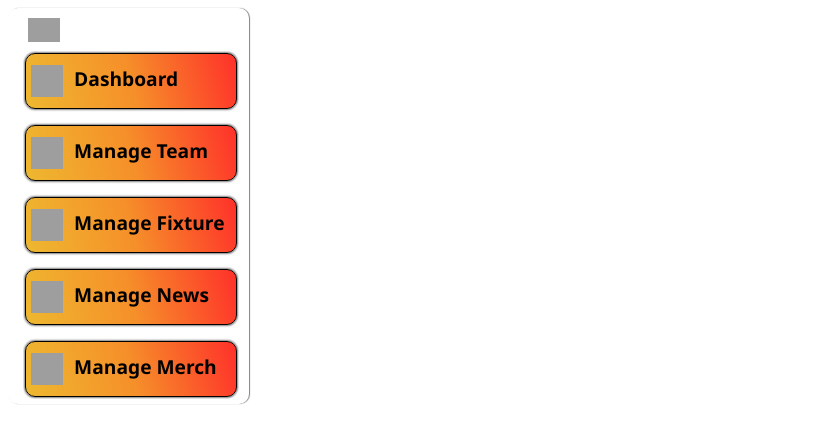
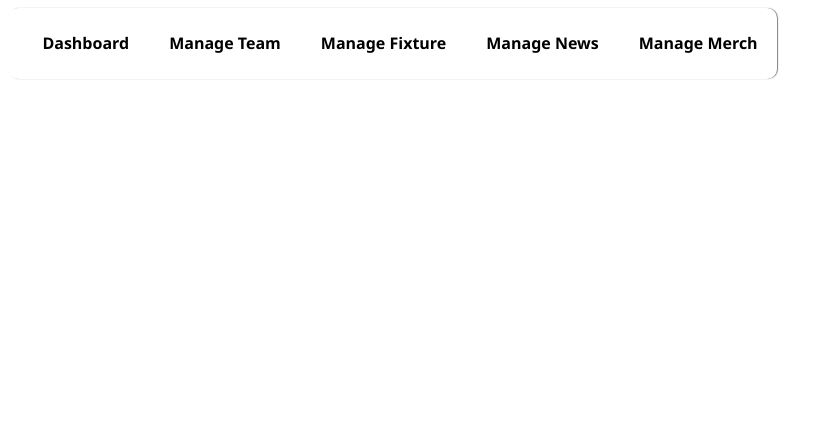
Before and after one commit to kidanekalM/Football-Club-Website, a PHP site: page /AdminMenu.html in a window 1280 px wide. Shown: the top 443 px of the page, without its empty margins (0-826 px from the left). Run offline with PHP 8.4, Linux system fonts and the light colour scheme; grey boxes are pictures that could not be loaded.

Commit message:
Updated admin menu

```diff
--- a/common/AdminMenu.css
+++ b/common/AdminMenu.css
@@ -73,12 +73,29 @@ ul.sidemenu a:hover{
     color: white;
     background-image: linear-gradient(90deg,#fff7e3,#f47c03,#ff0800,#f47c03,#ff0800);
 }
-@media (orientation:portrait) {
+@media (orientation:landscape) {
     li.mi{
         font-size: 1rem;
     }
-    ul.sidemenu a img{
-        width: 1.5rem;
-        height: 1.5rem;
+    ul.sidemenu {
+        flex-direction: row;
+    }
+    div.menuwrapper img{
+        display: none;
+    }
+    ul.sidemenu a{
+        box-sizing: border-box;
+        margin:0px;
+        padding:5px;
+        border-radius: 5px;
+
+        border: 1px solid transparent;
+
+        font-size: 1.2rem;
+        border: 1px solid rgba(0, 0, 0, 0);
+        box-shadow: none;
+        background-image: none;
+        /* color: white; */
+
     }
 }
```
